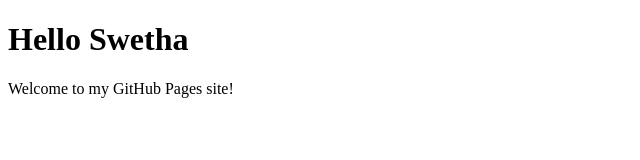
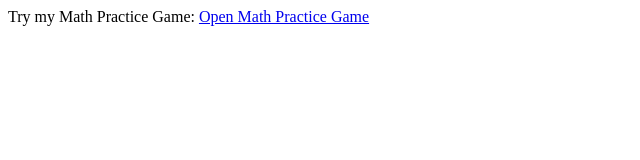
Before and after one commit to shra114/shra114.github.io, a plain HTML site: page index.html in a window 1280 px wide. Shown: the whole page, without its empty margins (0-640 px from the left). Drawn offline with Linux system fonts and the light colour scheme.

Commit message:
Update index.html
Add math game

```diff
--- a/index.html
+++ b/index.html
@@ -1,7 +1,6 @@
-<!DOCTYPE html>
-<html>
-<body>
-  <h1>Hello Swetha</h1>
-  <p>Welcome to my GitHub Pages site!</p>
-</body>
-</html>
+<p>
+  Try my Math Practice Game:
+  <a href="https://shra114.github.io/math-practice-webapp/" target="_blank" rel="noopener">
+    Open Math Practice Game
+  </a>
+</p>
```
